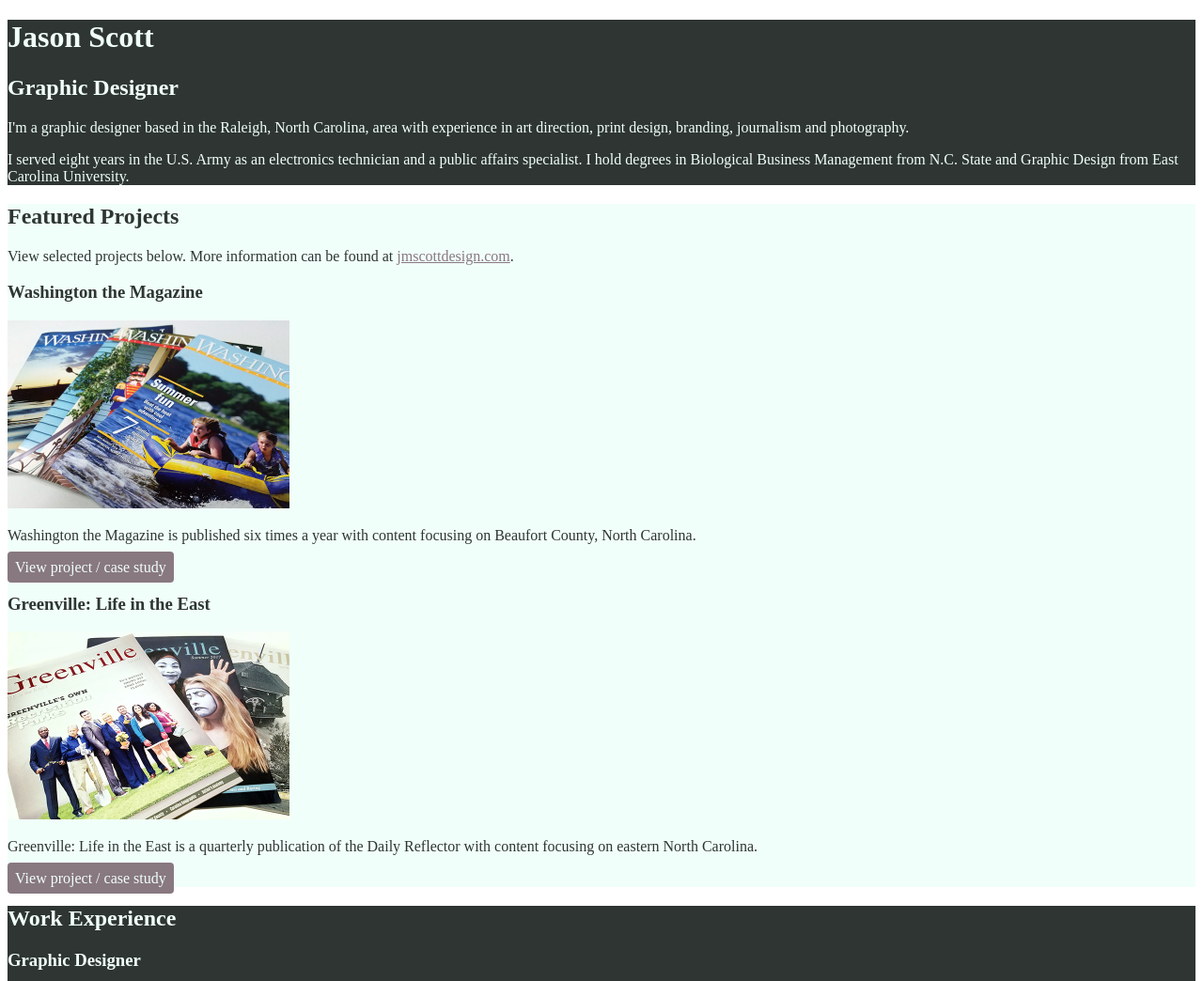
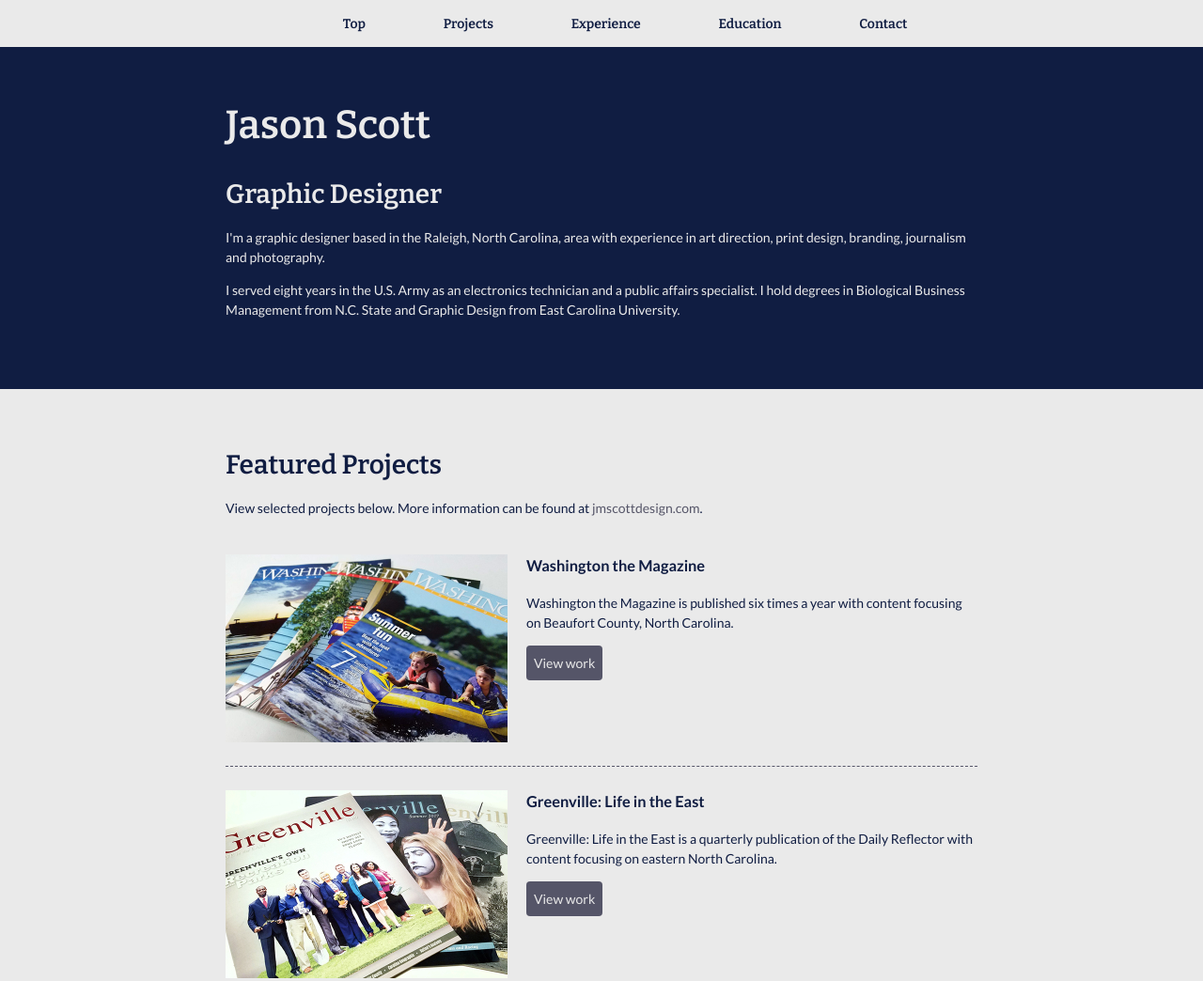
Before and after one commit to jmscott209/WEB210Lesson03, a plain HTML site: page index.html in a window 1280 px wide. Shown: the top 1044 px of the page at 94% size. Drawn offline with nearby package versions, Linux system fonts and the light colour scheme.

Commit message:
Week4 update

```diff
--- a/css/styles.css
+++ b/css/styles.css
@@ -4,14 +4,37 @@
     #F1FFFA Mint Cream rgb(241,255,250)
     #887880 Rocket Metallic rgb(136,120,128)
     #FFBF00 Amber rgb(255,191,0)
+    #101D42 Oxford Blue rgb(16,29,66)
+    #6E7E85 Slate Gray rgb(110,126,133)
+    #EAEAEA Platinum rgb(234,234,234)
+    #FB3640 Red Slate rgb(251,54,64)
+    #727072 Sonic Silver rgb(114,112,114)
+    #7B0D1E Burgundy rgb(123,13,30)
+
 */
 
-
+@import url('https://fonts.googleapis.com/css2?family=Bitter:ital,wght@0,400;0,600;0,700;1,400;1,600;1,700&display=swap');
+@import url('https://fonts.googleapis.com/css2?family=Lato:ital,wght@0,400;0,700;1,400;1,700&display=swap');
+/* --- font-family: 'Lato', sans-serif;
+   font-family: 'Bitter', serif; --- */
 
 /* Global styles
 ----------------------------------------------------*/
+html {
+    box-sizing: border-box: border-box;
+}
+
+*, *:before, *:after {
+    box-sizing: inherit;
+}
+
 body {
-    color: #2E3532;
+    color: #101D42;
+    margin: 0;
+    padding: 0;
+    font-family: 'Lato', sans-serif;
+    font-size: 14px;
+    line-height: 1.5;
 }
 
 img {
@@ -26,53 +49,131 @@ a:hover {
     text-decoration: none;
 }
 
+h1 {
+    font-size: 3em;
+    margin: 1em 0 .5em 0;
+}
+
+h2 {
+    margin: 0;
+    font-size: 2em;
+}
+
+h1, h2 {
+    font-family: 'Bitter', serif;
+    font-weight: 600;
+}
+
+.content-wrap {
+    width: 800px;
+    margin: 0 auto;
+    padding: 60px 0;
+}
+
+/* Nav
+----------------------------------------------------*/
+.nav {
+    background: #EAEAEA;
+    padding: 0 5px;
+    text-align: center;
+    position: fixed;
+    width: 100%;
+}
+
+.navL {
+    display: inline-block;
+}
+
+.navL a {
+    text-decoration: none;
+    padding: 0 40px;
+    color: #101D42;
+    font-family: 'Bitter', serif;
+    font-weight: 600;
+}
+
+.navL a:hover {
+    color: #6E7E85;
+}
+
 /* Profile
 ----------------------------------------------------*/
 header {
-    background: #2E3532;
-    color: #F1FFFA;
+    background: #101D42;
+    color: #EAEAEA;
 }
 
 /* Projects
 ----------------------------------------------------*/
 .projects {
-    background: #F1FFFA;
+    background: #EAEAEA;
 }
 
 .projects a {
-    color: #887880;
+    color: #555568;
+    text-decoration: none;
+
 }
 
 .projects .btn {
-    color: #F1FFFA;
-    background: #887880;
+    color: #EAEAEA;
+    background: #555568;
     text-decoration: none;
     padding: 8px;
     border-radius: 4px;
+    display: inline-block;
 }
 
 .projects .btn:hover {
-    background: rgb(136,120,128,.5);
+    background: rgb(85,85,104,.5);
+}
+
+.projects-item {
+    overflow: hidden;
+    border-bottom: 1px dashed #555568;
+    padding: 25px 0;
+}
+
+.projects-item img {
+    float: left;
+    margin-right: 20px;
+}
+
+.projects-item h3 {
+    margin-top: 0;
+
+}
+
+.projects h3 a {
+    color: #101D42;
+}
+
+.projects h3 a:hover {
+    color: #555568;
+}
+
+.projects a img:hover {
+    opacity: .8;
 }
 
 /* Work Experience
 ----------------------------------------------------*/
 .work {
-    background: #2E3532;
-    color: #F1FFFA;
+    background: #101D42;
+    color: #EAEAEA;
 }
 
 
 /* Education
 ----------------------------------------------------*/
 .education {
-    background: #F1FFFA;
+    background: #EAEAEA;
 }
 
 
 /* Contact Info
 ----------------------------------------------------*/
 footer {
-    background: #2E3532;
-    color: #F1FFFA;
+    background: #101D42;
+    color: #EAEAEA;
 }
--- a/index.html
+++ b/index.html
@@ -3,43 +3,70 @@
   <head>
     <meta charset="UTF-8">
     <meta name="viewport" content="width=device-width, initial-scale=1.0">
-    <title>Jason Scott - Lesson 3</title>
+    <title>Jason Scott - Lesson 4</title>
     <link rel="stylesheet" href="css/styles.css">
   </head>
   <body>
+      <!-- ***********************  MENU  *********************** -->
+      <nav class="nav">
+        <ul>
+          <li class="navL"><a href="#top">Top</a></li>
+          <li class="navL"><a href="#projectsNav">Projects</a></li>
+          <li class="navL"><a href="#workNav">Experience</a></li>
+          <li class="navL"><a href="#edNav">Education</a></li>
+          <li class="navL"><a href="#contactNav">Contact</a></li>
+        </ul>
+      </nav>
     <main>
       <!-- ***********************  ABOUT / PROFILE  *********************** -->
       <header>
+
+        <div class="content-wrap" id="top">
           <h1>Jason Scott</h1>
           <h2>Graphic Designer</h2>
 
           <p>I'm a graphic designer based in the Raleigh, North Carolina, area with experience in art direction, print design, branding, journalism and photography.</p>
           <p>I served eight years in the U.S. Army as an electronics technician and a public affairs specialist. I hold degrees in Biological Business Management from N.C. State and Graphic Design from East Carolina University.</p>
+        </div>
       </header>
 
       <!-- ********************  PROJECTS / PORTFOLIO  ********************* -->
-      <section class="projects">
+      <section class="projects" id="projectsNav">
+        <div class="content-wrap">
           <h2>Featured Projects</h2>
           <p>View selected projects below. More information can be found at <a href="http://www.jmscottdesign.com">jmscottdesign.com</a>.</p>
 
-        <!-- Copy the whole <section> block to add more projects. -->
-        <section>
-          <h3>Washington the Magazine</h3>
-          <img src="images/project1.jpg" alt="description of image">
+          <!-- Project 1 -->
+          <section class="projects-item">
+            <a href="http://www.jmscottdesign.com/portfolio_WTM.html" target="_blank"><img src="images/project1.jpg" alt="Washington the Magazine"></a>
+            <h3><a href="http://www.jmscottdesign.com/portfolio_WTM.html" target="_blank">Washington the Magazine</a></h3>
             <p>Washington the Magazine is published six times a year with content focusing on Beaufort County, North Carolina.</p>
-          <a class="btn" href="http://www.jmscottdesign.com/portfolio_WTM.html" target="_blank">View project / case study</a>
+            <a class="btn" href="http://www.jmscottdesign.com/portfolio_WTM.html" target="_blank">View work</a>
           </section>
-        <section>
-          <h3>Greenville: Life in the East</h3>
-          <img src="images/project2.jpg" alt="description of image">
+
+          <!-- Project 2 -->
+          <section class="projects-item">
+            <a href="http://www.jmscottdesign.com/portfolio_GMAG.html" target="_blank"><img src="images/project2.jpg" alt="Greenville Magazine"></a>
+            <h3><a href="http://www.jmscottdesign.com/portfolio_GMAG.html" target="_blank">Greenville: Life in the East</a></h3>
             <p>Greenville: Life in the East is a quarterly publication of the Daily Reflector with content focusing on eastern North Carolina.</p>
-          <a class="btn" href="http://www.jmscottdesign.com/portfolio_GMAG.html" target="_blank">View project / case study</a>
+            <a class="btn" href="http://www.jmscottdesign.com/portfolio_GMAG.html" target="_blank">View work</a>
           </section>
+
+          <!-- Project 3 -->
+          <section class="projects-item">
+            <a href="http://www.jmscottdesign.com/portfolio_DPI.html" target="_blank"><img src="images/project3.jpg" alt="North Carolina Department of Public Instruction"></a>
+            <h3><a href="http://www.jmscottdesign.com/portfolio_DPI.html" target="_blank">NC Department of Public Instruction</a></h3>
+            <p>The North Carolina Department of Public Instruction is a state agency that provides resources and guidance to teachers and public school staff across the state.</p>
+            <a class="btn" href="http://www.jmscottdesign.com/portfolio_DPI.html" target="_blank">View work</a>
+          </section>
+
+        </div>
         <!-- End of Project block. -->
       </section>
 
       <!-- ***********************  WORK EXPERIENCE  *********************** -->
-      <section class="work">
+      <section class="work" id="workNav">
+        <div class="content-wrap">
           <h2>Work Experience</h2>
 
           <!-- Copy this whole <section> block to add more jobs. -->
@@ -80,11 +107,13 @@
               <li>Publication Design</li>
             </ul>
           </section>
+        </div>
         <!-- End of Job block. -->
       </section>
 
       <!-- ******************  EDUCATION & CERTIFICATIONS ****************** -->
-      <section class="education">
+      <section class="education" id="edNav">
+        <div class="content-wrap">
           <h2>Education</h2>
 
           <!-- Copy this whole <section> block to add more schools. -->
@@ -96,11 +125,13 @@
             <h3>North Carolina State University - 2001</h3>
             <p>BS Biological Business Management</p>
           </section>
+        </div>
         <!-- End of School block. -->
       </section>
 
       <!-- *****************  CONTACT INFO / SOCIAL MEDIA  ***************** -->
       <footer>
+        <div class="content-wrap" id="contactNav">
           <h2>Let's Keep in Touch!</h2>
 
           <!-- Social media and contact links. Add or remove any networks. -->
@@ -109,6 +140,7 @@
             <li><a href="http://www.jmscottdesign.com" target="_blank">jmscottdesign.com</a></li>
             <li><a href="http://www.linkedin.com/in/jason-scott-81366080" target="_blank">LinkedIn</a></li>
           </ul>
+        </div>
       </footer>
     </main>
   </body>
```
Also changed, not shown: images/jmscottlogo.png (added), images/project3.jpg (added). Lines whose indentation alone changed are shown as unchanged.
